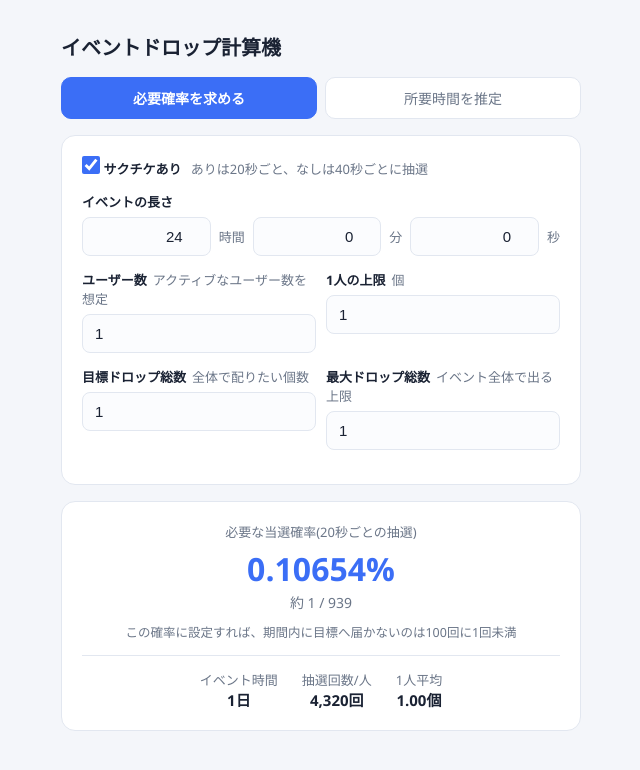
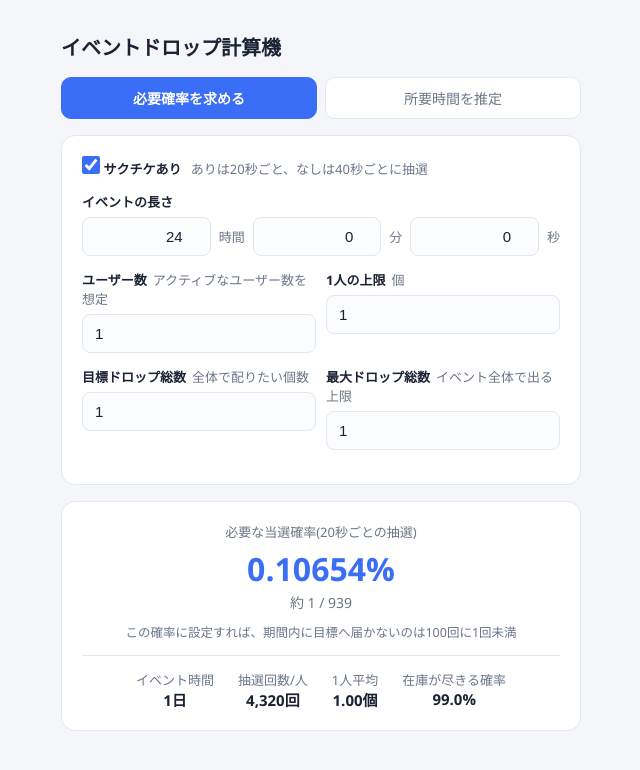
Before and after one commit to kbt7/eventdrop, a plain HTML site: page docs/index.html in a window 1280 px wide. Shown: the whole page, without its empty margins (319-959 px from the left). Drawn offline with Linux system fonts and the light colour scheme.

Commit message:
計算機: 在庫が尽きる確率(最大ドロップ到達率)を結果に追加
Co-Authored-By: Claude Fable 5 <noreply@anthropic.com>

```diff
--- a/docs/index.html
+++ b/docs/index.html
@@ -269,6 +269,13 @@ function fmtPercent(p) {
   return pct >= 1 ? pct.toFixed(4) : pct.toPrecision(5);
 }
 
+// 確率を人向けに整形 (在庫切れ確率など)
+function fmtChance(x) {
+  if (x >= 0.999) return "99.9%以上";
+  if (x < 0.001) return "0.1%未満";
+  return (x * 100).toFixed(1) + "%";
+}
+
 const $ = (id) => document.getElementById(id);
 let mode = "percent";
 
@@ -307,6 +314,7 @@ function render() {
       return;
     }
     const odds = Math.round(1 / r.p);
+    const soldOut = tailProb(users, trials, r.p, limit, Math.ceil(maxDrop));
     box.innerHTML = `
       <div class="label">必要な当選確率(${ts}秒ごとの抽選)</div>
       <div class="big">${fmtPercent(r.p)}%</div>
@@ -316,6 +324,7 @@ function render() {
         <div>イベント時間<b>${fmtDuration(trials * ts)}</b></div>
         <div>抽選回数/人<b>${trials.toLocaleString("ja-JP")}回</b></div>
         <div>1人平均<b>${(target / users).toFixed(2)}個</b></div>
+        <div>在庫が尽きる確率<b>${fmtChance(soldOut)}</b></div>
       </div>`;
   } else {
     const p = (+$("inPercent").value || 0) / 100;
@@ -326,6 +335,7 @@ function render() {
       return;
     }
     const sec = r.trials * ts;
+    const soldOut = tailProb(users, r.trials, p, limit, Math.ceil(maxDrop));
     box.innerHTML = `
       <div class="label">目標到達までの推定時間</div>
       <div class="big">${fmtDuration(sec)}</div>
@@ -335,6 +345,7 @@ function render() {
         <div>当選確率<b>${fmtPercent(p)}%</b></div>
         <div>1人平均<b>${(target / users).toFixed(2)}個</b></div>
         <div>理論上限<b>${Math.min(maxDrop, users * limit).toLocaleString("ja-JP")}個</b></div>
+        <div>在庫が尽きる確率<b>${fmtChance(soldOut)}</b></div>
       </div>`;
   }
 }
```
